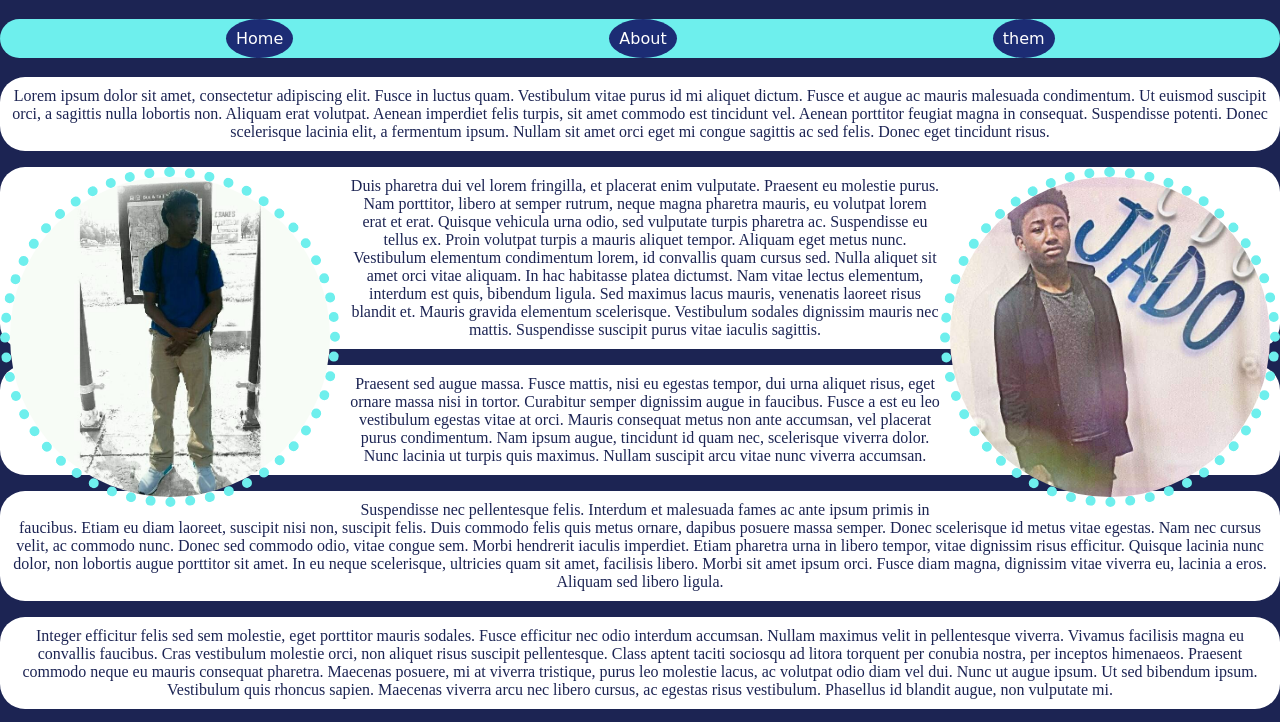
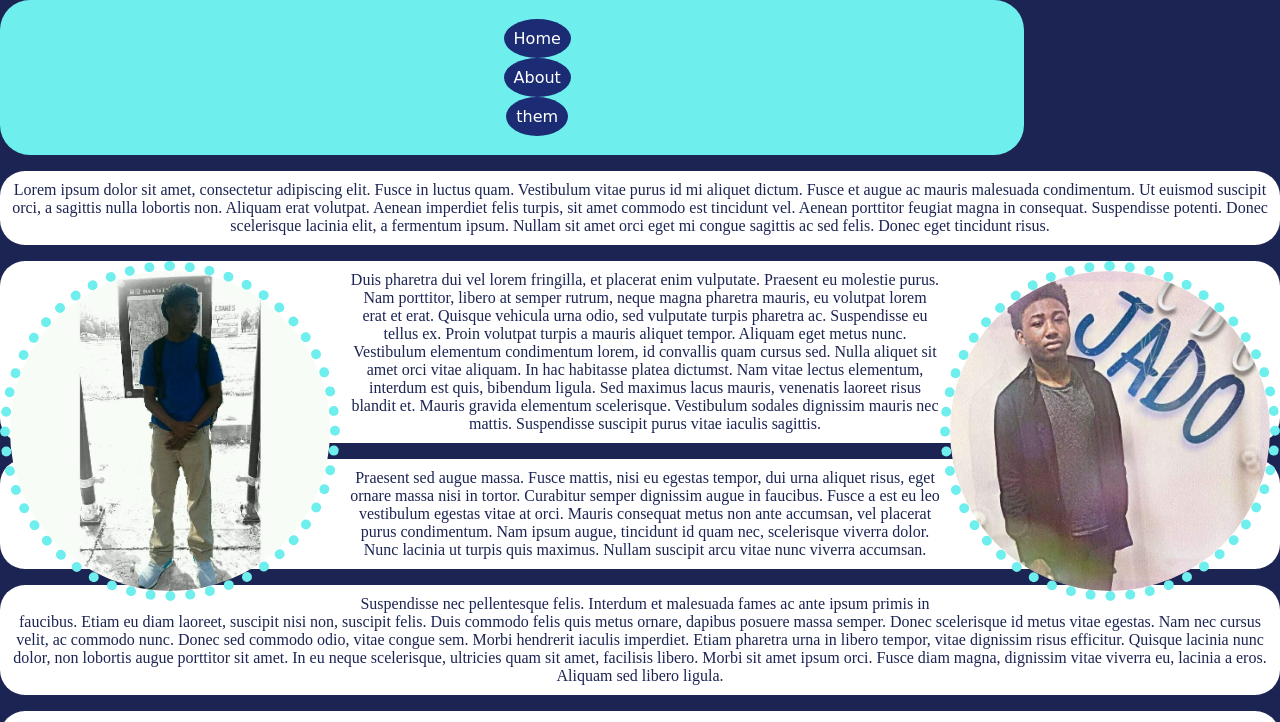
Before and after one commit to JonathanHighsmith/personal_site, a plain HTML site: page index.html in a window 1280 px wide. Shown: the top 722 px of the page. Drawn offline with Linux system fonts and the light colour scheme; a web font is replaced by a local one.

Commit message:
edited nav

```diff
--- a/styles/style.css
+++ b/styles/style.css
@@ -12,6 +12,12 @@ nav {
   font-size: 120%;
   border-radius: 30px;
   background-color: #6EEFED;
+  width: 80%;
+  text-align: center;
+  display: flex;
+  justify-content: center;
+  flex-direction: row;
+
 }
 
 .nav {
```
